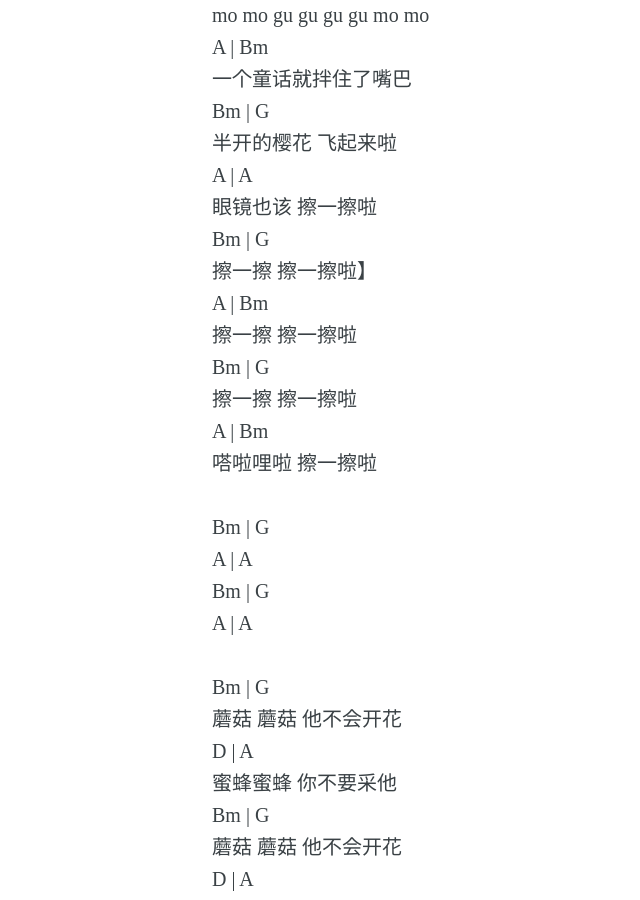
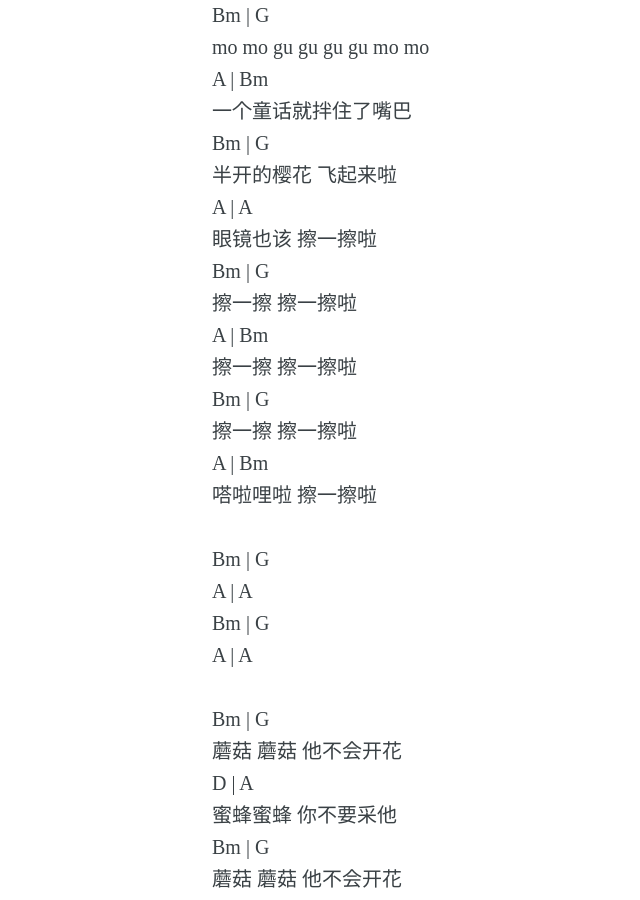
Before and after one commit to dragonwong/blog, a Jekyll site: the page built from _posts/2014-08-11-the-song-mashroom.html, in a window 1280 px wide and 900 px high, scrolled down 756 px. Shown: the whole window, without its empty margins (78-718 px from the left). Built offline with Jekyll 4.4.1, drawn with Linux system fonts in a browser that asks for light colours; comment, search, counter and statistics services are not loaded.

Commit message:
new post: song of mashroom

```diff
--- a/_posts/2014-08-11-the-song-mashroom.html
+++ b/_posts/2014-08-11-the-song-mashroom.html
@@ -2,8 +2,10 @@
 layout: article
 title: 蘑菇之歌
 tags: ukulele
+excerpt: 一颗骰子有六个希望
 ---
 
+<p>
 Bm | G<br >
 mo mo gu gu gu gu mo mo<br >
 A | Bm<br >
@@ -29,7 +31,7 @@ Bm | G<br >
 A | A<br >
 眼镜也该 擦一擦啦<br >
 Bm | G<br >
-擦一擦 擦一擦啦】<br >
+擦一擦 擦一擦啦<br >
 A | Bm<br >
 擦一擦 擦一擦啦<br >
 Bm | G<br >
@@ -115,3 +117,4 @@ Bm | G<br >
 A | Bm<br >
 Bm | G<br >
 A | A |	B<br >
+</p>
```
